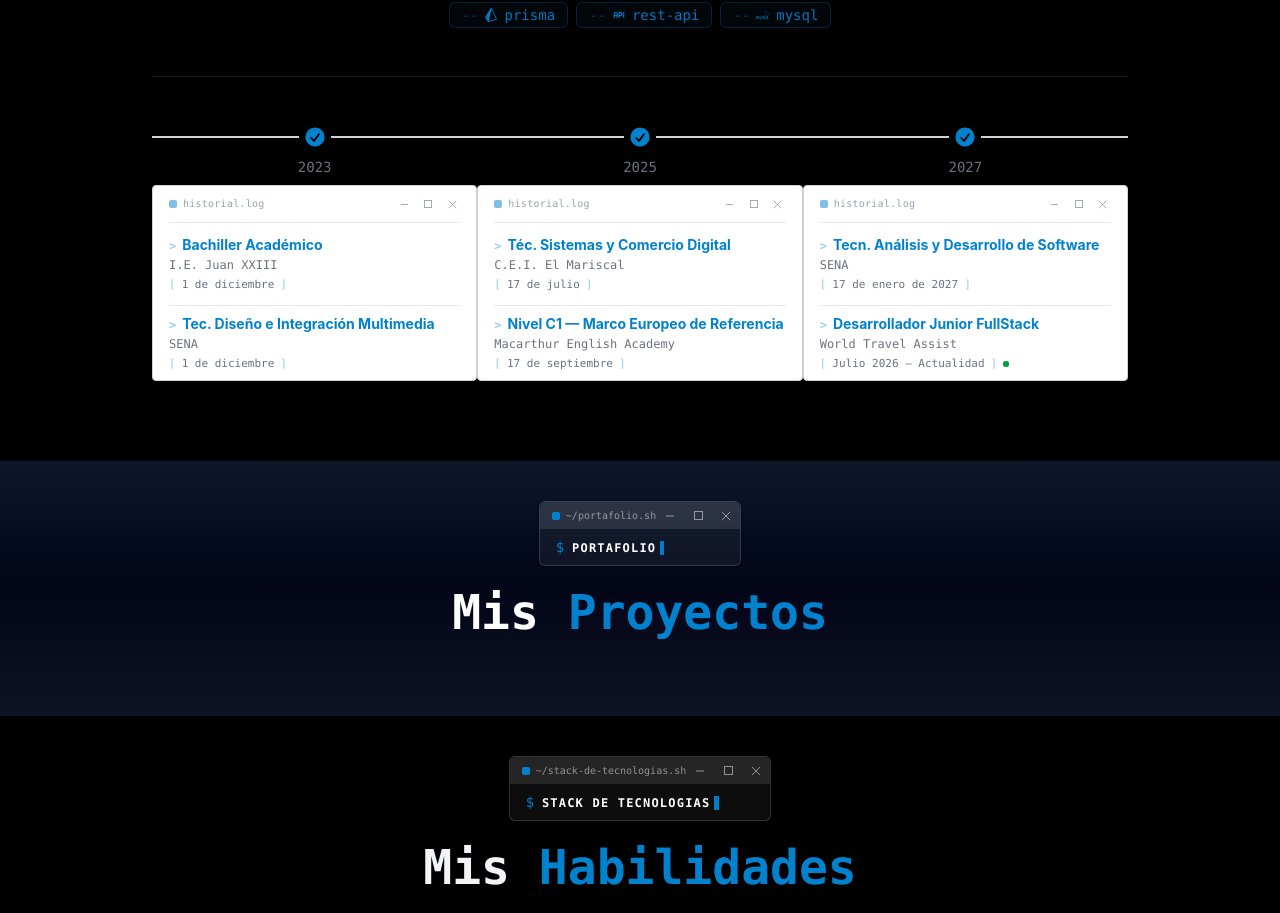
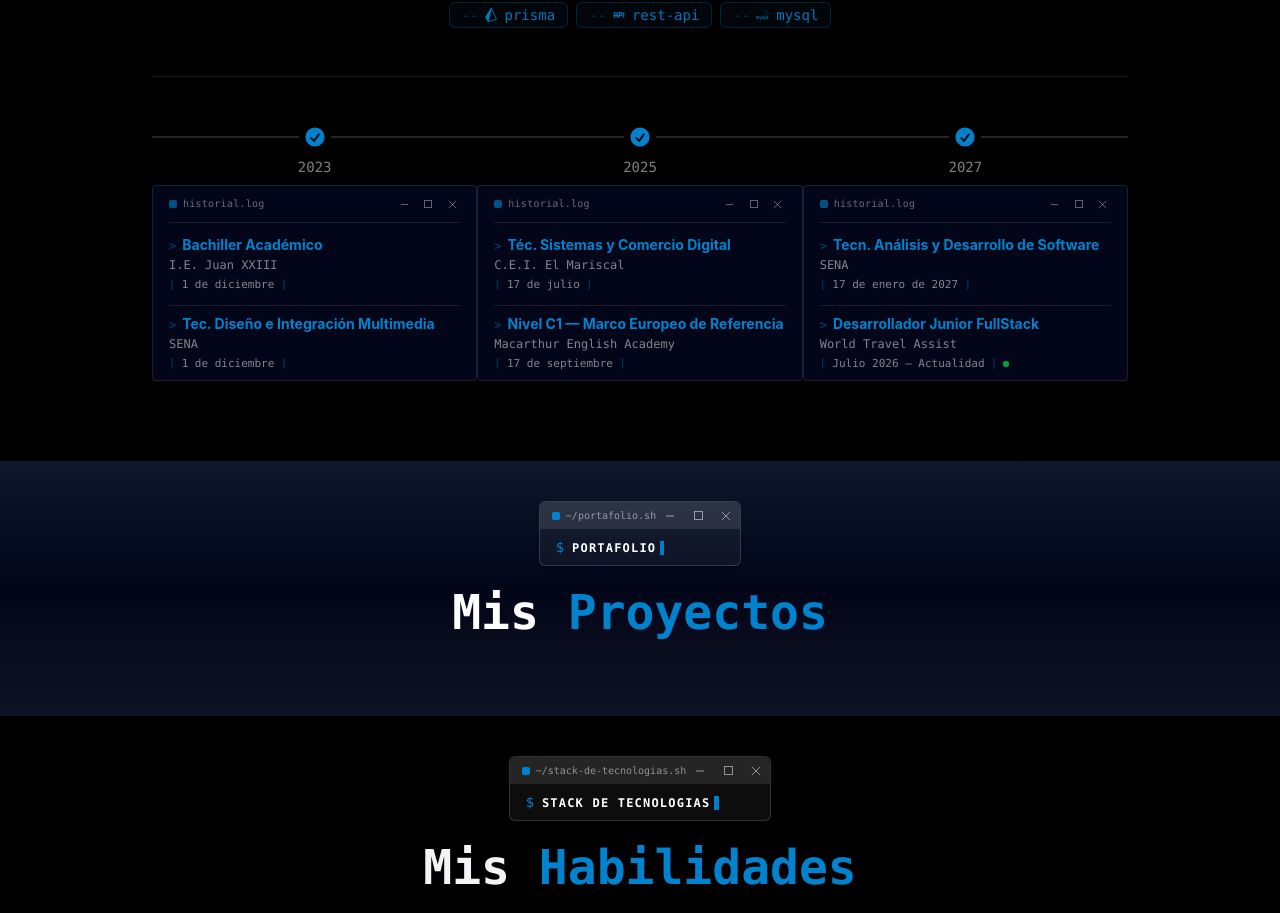
Before and after one commit to DanielRN-SOFT/portafolio_personal_frontend, a React (Vite) app: page / in a window 1280 px wide. Shown: the part 1277-2190 px from the top of the page. Built offline with nearby package versions, Linux system fonts and the light colour scheme; no server answers.

Commit message:
Linea del tiempo con estilo de terminal

```diff
--- a/src/components/ItemLineaTiempo.jsx
+++ b/src/components/ItemLineaTiempo.jsx
@@ -1,16 +1,16 @@
 /**
  * Barra de título estilo Windows Terminal / Windows 11.
- * Reutiliza el mismo lenguaje visual que la card de proyectos.
+ * Reutiliza el mismo lenguaje visual que el hero y el navbar.
  */
 const WinTitleBar = ({ label }) => (
-  <div className="flex items-center gap-0 pb-2 mb-3 border-b border-base-200">
-    <span className="mr-1.5 h-2 w-2 rounded-[2px] bg-primary/50" />
-    <span className="flex-1 truncate text-[10px] font-mono text-gray-400 tracking-wide">
+  <div className="flex items-center gap-0 pb-2 mb-3 border-b border-neutral-content/10">
+    <span className="mr-1.5 h-2 w-2 rounded-[2px] bg-primary/60" />
+    <span className="flex-1 truncate text-[10px] font-mono text-neutral-content/40 tracking-wide">
       {label}
     </span>
 
     <span className="flex items-stretch -mr-1">
-      <span className="flex items-center justify-center w-6 h-5 text-gray-400 hover:bg-base-content/10 hover:text-gray-600 transition-colors">
+      <span className="flex items-center justify-center w-6 h-5 text-neutral-content/40 hover:bg-neutral-content/10 hover:text-neutral-content transition-colors">
         <svg width="9" height="9" viewBox="0 0 10 10" fill="none">
           <line
             x1="1"
@@ -22,7 +22,7 @@ const WinTitleBar = ({ label }) => (
           />
         </svg>
       </span>
-      <span className="flex items-center justify-center w-6 h-5 text-gray-400 hover:bg-base-content/10 hover:text-gray-600 transition-colors">
+      <span className="flex items-center justify-center w-6 h-5 text-neutral-content/40 hover:bg-neutral-content/10 hover:text-neutral-content transition-colors">
         <svg width="8" height="8" viewBox="0 0 9 9" fill="none">
           <rect
             x="0.5"
@@ -34,7 +34,7 @@ const WinTitleBar = ({ label }) => (
           />
         </svg>
       </span>
-      <span className="flex items-center justify-center w-6 h-5 text-gray-400 hover:bg-[#c42b1c] hover:text-white transition-colors">
+      <span className="flex items-center justify-center w-6 h-5 text-neutral-content/40 hover:bg-[#c42b1c] hover:text-white transition-colors">
         <svg width="9" height="9" viewBox="0 0 10 10" fill="none">
           <line
             x1="0.8"
@@ -67,8 +67,10 @@ const LogEntry = ({ titulo, institucion, fecha }) => {
         <span className="font-mono text-primary/40 text-xs">{">"}</span>
         {titulo}
       </h4>
-      <h5 className="text-xs text-gray-500 font-mono mt-0.5">{institucion}</h5>
-      <h6 className="font-mono text-[11px] text-gray-500 mt-1 inline-flex items-center gap-1.5">
+      <h5 className="text-xs text-neutral-content/50 font-mono mt-0.5">
+        {institucion}
+      </h5>
+      <h6 className="font-mono text-[11px] text-neutral-content/50 mt-1 inline-flex items-center gap-1.5">
         <span className="text-primary/40">[</span>
         {fecha}
         <span className="text-primary/40">]</span>
@@ -97,7 +99,7 @@ const ItemLineaTiempo = ({
     <>
       {/* ── MÓVIL: fila con 3 columnas fijas ── */}
       <li className="grid grid-cols-[52px_24px_1fr] lg:hidden">
-        <div className="flex justify-end items-start pt-1.5 pr-2 text-xs text-gray-500 font-mono font-medium">
+        <div className="flex justify-end items-start pt-1.5 pr-2 text-xs text-neutral-content/50 font-mono font-medium">
           {year}
         </div>
         <div className="flex flex-col items-center">
@@ -113,9 +115,11 @@ const ItemLineaTiempo = ({
               clipRule="evenodd"
             />
           </svg>
-          {!isLast && <div className="w-0.5 flex-1 bg-base-300 mt-1" />}
+          {!isLast && (
+            <div className="w-0.5 flex-1 bg-neutral-content/15 mt-1" />
+          )}
         </div>
-        <div className="timeline-box text-sm text-gray-900 ml-2 mb-4">
+        <div className="timeline-box bg-neutral border border-neutral-content/10 text-sm text-neutral-content ml-2 mb-4">
           <CardContent
             {...{
               primerTitulo,
@@ -134,7 +138,7 @@ const ItemLineaTiempo = ({
         {/* Línea + ícono */}
         <div className="flex items-center w-full">
           <div
-            className={`h-0.5 flex-1 bg-base-300 ${isLast ? "invisible" : ""}`}
+            className={`h-0.5 flex-1 bg-neutral-content/15 ${isLast ? "invisible" : ""}`}
           />
           <svg
             xmlns="http://www.w3.org/2000/svg"
@@ -149,15 +153,15 @@ const ItemLineaTiempo = ({
             />
           </svg>
           <div
-            className={`h-0.5 flex-1 bg-base-300 ${isLast ? "invisible" : ""}`}
+            className={`h-0.5 flex-1 bg-neutral-content/15 ${isLast ? "invisible" : ""}`}
           />
         </div>
         {/* Año */}
-        <span className="text-sm font-mono font-medium text-gray-500">
+        <span className="text-sm font-mono font-medium text-neutral-content/50">
           {year}
         </span>
         {/* Card */}
-        <div className="timeline-box text-sm text-gray-900 w-full">
+        <div className="timeline-box bg-slate-950 border border-neutral-content/10 text-sm text-neutral-content w-full">
           <CardContent
             {...{
               primerTitulo,
@@ -192,7 +196,7 @@ const CardContent = ({
         fecha={primeraFecha}
       />
     </div>
-    <hr className="my-2 border-base-200" />
+    <hr className="my-2 border-neutral-content/10" />
     <LogEntry
       titulo={segundoTitulo}
       institucion={segundaInstitucion}
```
